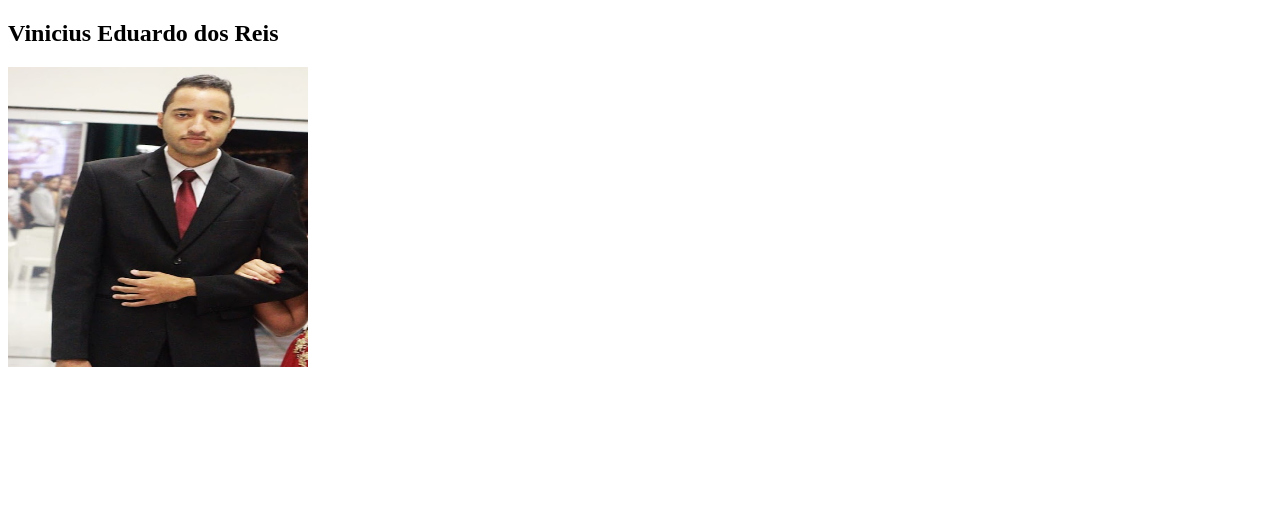
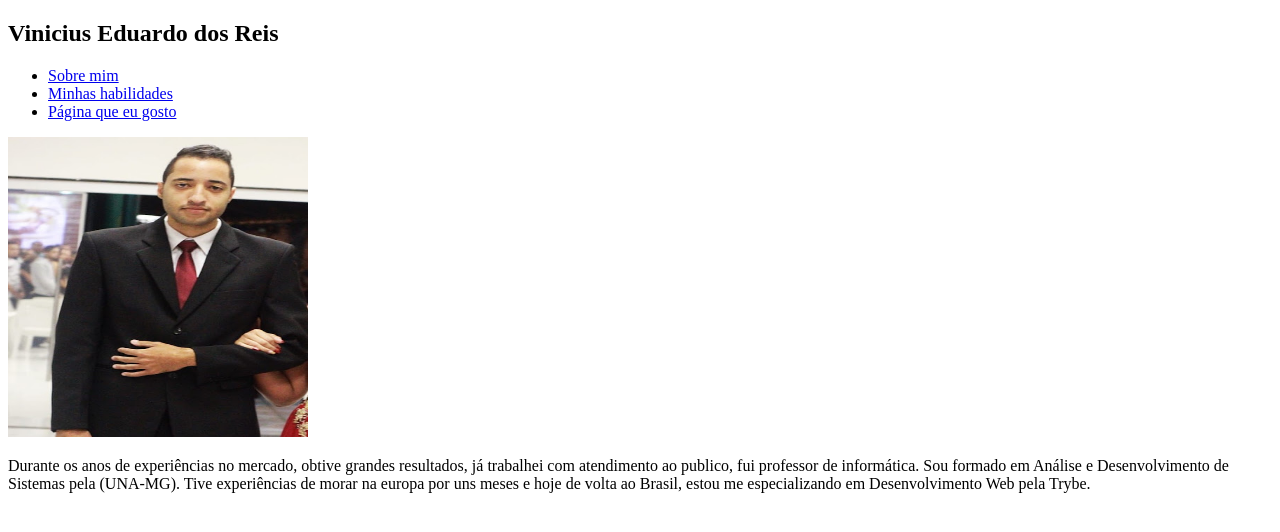
Before and after one commit to viniciusereis/Fundamentos.2.1, a plain HTML site: page index.html in a window 1280 px wide. Drawn offline with Linux system fonts and the light colour scheme.

Commit message:
Adicionando lista ordenada para melhor visualização

```diff
--- a/index.html
+++ b/index.html
@@ -8,7 +8,18 @@
 </head>
 <body>
     <h2>Vinicius Eduardo dos Reis</h2>
+    <ul>
+        <li><a href="#sobre-mim">Sobre mim</a></li>
+        <li><a href="#minhas-habilidades">Minhas habilidades</a></li>
+        <li><a href="#pagina-que-eu-gosto">Página que eu gosto</a></li>
+
+    </ul>
     <img src="Foto portifolio.JPG" width="300" height="300" alt="Vinicius sorrindo de terno" id="foto">
 
+    <p>Durante os anos de experiências no mercado, obtive grandes resultados,
+    já trabalhei com atendimento ao publico, fui professor de informática.
+    Sou formado em Análise e Desenvolvimento de Sistemas pela (UNA-MG).
+    Tive experiências de morar na europa por uns meses e hoje de volta ao
+    Brasil, estou me especializando em Desenvolvimento Web pela Trybe.</p>
 </body>
 </html>
```
